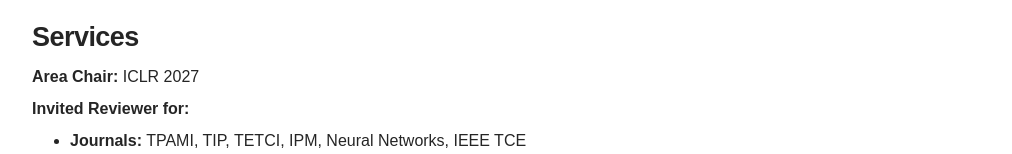
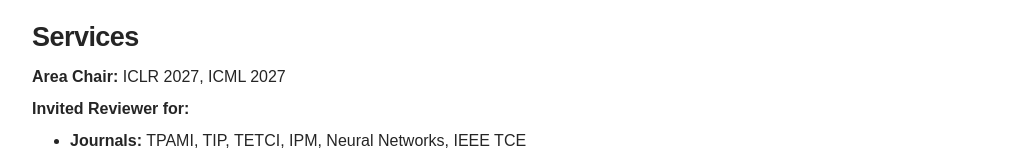
Before and after one commit to zhangbaijin/zhangbaijin.github.io, a plain HTML site: page index.html in a window 1280 px wide. Shown: the part 3687-3841 px from the top of the page, without its empty margins (258-1270 px from the left). Drawn offline with Linux system fonts and the light colour scheme.

Commit message:
Update index.html

```diff
--- a/index.html
+++ b/index.html
@@ -580,7 +580,7 @@
 
       <section id="services" class="services-list">
         <h2>Services</h2>
-        <p><strong>Area Chair:</strong> ICLR 2027</p>
+        <p><strong>Area Chair:</strong> ICLR 2027, ICML 2027</p>
         <p><strong>Invited Reviewer for:</strong></p>
         <ul>
           <li><strong>Journals:</strong> TPAMI, TIP, TETCI, IPM, Neural Networks, IEEE TCE</li>
```
